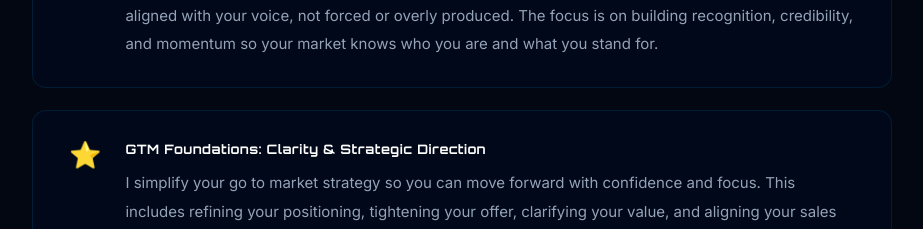
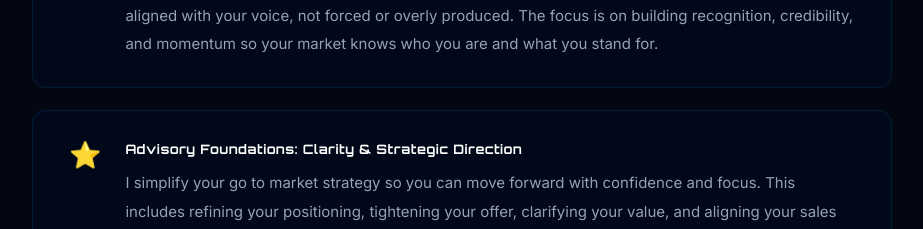
Before and after one commit to dustybrown1/dlbconsulting, a React (Vite) app: page / in a window 1280 px wide. Shown: the part 2600-2829 px from the top of the page, without its empty margins (178-1101 px from the left). Built offline with nearby package versions, Linux system fonts and the light colour scheme; a web font is replaced by a local one.

Commit message:
Update App.jsx

```diff
--- a/src/App.jsx
+++ b/src/App.jsx
@@ -8,7 +8,7 @@ const INITIAL_ARTICLES = [
   { id: 2, title: "The GTM Positioning Mistake That Costs You Deals", excerpt: "Your positioning is not just your tagline. It is the entire frame through which a buyer decides if you are worth their time.", body: "Your positioning is not just your tagline. It is the entire frame through which a buyer decides if you are worth their time.\n\nMost founder-led companies make the same GTM positioning mistake: they lead with what they do instead of what changes for the buyer.\n\nHere is the difference:\n\nWeak: We provide AI-powered workflow automation software.\n\nStrong: We help operations teams eliminate 40% of manual reporting so they can focus on decisions that actually move the business.\n\nThe first describes a product. The second describes a transformation.\n\nBuyers do not buy products — they buy outcomes. When your positioning leads with the outcome, you immediately answer the question every buyer is silently asking: What is in it for me?\n\nIf your pipeline is full of stalled deals and long sales cycles, revisit your positioning first. Nine times out of ten, that is where the breakdown lives.", date: "2026-04-02", readTime: "5 min read", published: true },
 ];
 
-const SERVICES = ["Sales Foundations: Prospecting & Pipeline Growth", "Marketing Foundations: Brand & Awareness Building", "GTM Foundations: Clarity & Strategic Direction", "Short-Term Project Work: Immediate, Execution-Heavy Support"];
+const SERVICES = ["Sales Foundations: Prospecting & Pipeline Growth", "Marketing Foundations: Brand & Awareness Building", "Advisory Foundations: Clarity & Strategic Direction", "Short-Term Project Work: Immediate, Execution-Heavy Support"];
 
 const ENDORSEMENTS = [
   "Demonstrates exceptional grit and persistence — repeatedly wins deals others have already given up on.",
@@ -241,7 +241,7 @@ export default function App() {
           {[
             { icon: "⭐", title: "Sales Foundations: Prospecting & Pipeline Growth", desc: "I run the core sales activities that create new conversations and steady pipeline growth inside your business. This includes defining your ideal customer, building a targeted prospect list, creating clear outreach messages, and reaching out through multiple channels — LinkedIn, email, phone, and other touchpoints that fit your business. I also handle responses to existing leads and review your current pipeline to qualify what's real, what's stalled, and what should be closed out so you're focused on the right opportunities. You get consistent outbound activity, a clean and accurate pipeline, and a simple structure for tracking conversations in the tools you already use — all aimed at turning interest into real sales conversations." },
             { icon: "⭐", title: "Marketing Foundations: Brand & Awareness Building", desc: "I build the marketing presence and programs that help your brand stay visible and top of mind with the right audience. This includes sharpening your message, identifying the channels that matter, creating simple content and campaign ideas, and running a lightweight program that keeps your brand active without requiring a full marketing team. I help you show up consistently in ways that feel natural and aligned with your voice, not forced or overly produced. The focus is on building recognition, credibility, and momentum so your market knows who you are and what you stand for." },
-            { icon: "⭐", title: "GTM Foundations: Clarity & Strategic Direction", desc: "I simplify your go to market strategy so you can move forward with confidence and focus. This includes refining your positioning, tightening your offer, clarifying your value, and aligning your sales and marketing efforts so everything works together. I cut through the noise, reduce complexity, and help you understand what actually matters at your stage — without overwhelming you with frameworks or unnecessary strategy work. You walk away with clear messaging, a sharper narrative, and a direction you can execute without overthinking." },
+            { icon: "⭐", title: "Advisory Foundations: Clarity & Strategic Direction", desc: "I simplify your go to market strategy so you can move forward with confidence and focus. This includes refining your positioning, tightening your offer, clarifying your value, and aligning your sales and marketing efforts so everything works together. I cut through the noise, reduce complexity, and help you understand what actually matters at your stage — without overwhelming you with frameworks or unnecessary strategy work. You walk away with clear messaging, a sharper narrative, and a direction you can execute without overthinking." },
             { icon: "⭐", title: "Short Term Project Work: Immediate, Execution Heavy Support", desc: "I take on a short, focused project inside your business to solve one specific revenue problem quickly. This can include building an outbound campaign, tightening your messaging, cleaning up your pipeline, running a targeted marketing push, or validating a new GTM angle. I execute the work directly, test what resonates, and show you what actually moves the needle. You get a fast win, real data, and a clear sense of how I operate — without committing to a long engagement or a full systems build." }
           ].map(s => (
             <div key={s.title} className="card card-hover" style={{ padding: isMobile ? 28 : "28px 36px" }}>
```
